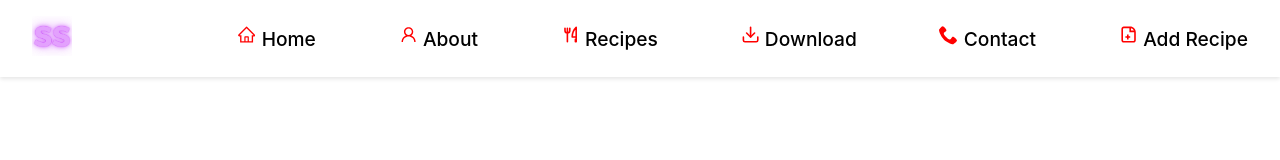
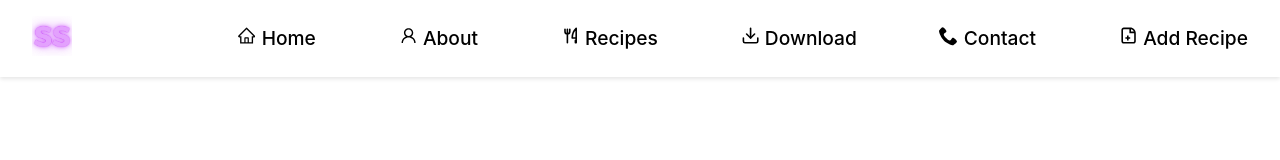
Before and after one commit to SANJANASOLANGA/ReactFoodRecipe, a React (Create React App) app in the folder Client/: page / in a window 1280 px wide. Shown: the top 160 px of the page. Built offline with nearby package versions, Linux system fonts and the light colour scheme.

Commit message:
Removed inline css styles of icons

```diff
--- a/Client/src/components/Navbar.js
+++ b/Client/src/components/Navbar.js
@@ -45,33 +45,30 @@ function NavBar() {
             </Navbar.Brand>
 
             <Nav.Link as={Link} to="/userhome" onClick={handleLinkClick}>
-              <AiOutlineHome style={{ marginBottom: "2px", color: "red" }} />
+              <AiOutlineHome/>
               {" "}Home
             </Nav.Link>
             <Nav.Link as={Link} to="/about" onClick={handleLinkClick}>
-              <AiOutlineUser style={{ marginBottom: "2px", color: "red" }} />
+              <AiOutlineUser/>
               {" "}About
             </Nav.Link>
             <Nav.Link as={Link} to="/recipes" onClick={handleLinkClick}>
-              <TbToolsKitchen2
-                style={{ marginBottom: "2px", color: "red" }}
-              />
-              {" "}
-              Recipes
+              <TbToolsKitchen2/>
+              {" "}Recipes
             </Nav.Link>
             <Nav.Link
               as={Link}
               to="/downloadRecipes"
               onClick={handleLinkClick}
             >
-              <FiDownload style={{ marginBottom: "2px", color: "red" }} />
+              <FiDownload/>
               {" "}Download
             </Nav.Link>
             <Nav.Link as={Link} to="/contact" onClick={handleLinkClick}>
-              <ImPhone style={{ marginBottom: "2px", color: "red" }} /> {" "}Contact
+              <ImPhone/> {" "}Contact
             </Nav.Link>
             <Nav.Link as={Link} to="/sign-in" onClick={handleLinkClick}>
-              <CgFileAdd style={{ marginBottom: "2px", color: "red" }} /> {" "}Add Recipe
+              <CgFileAdd/> {" "}Add Recipe
             </Nav.Link>
           </div>
         </Navbar.Collapse>
```
